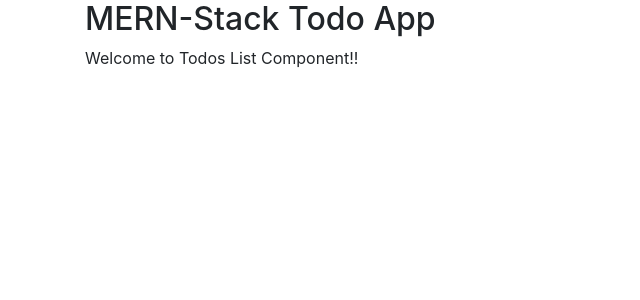
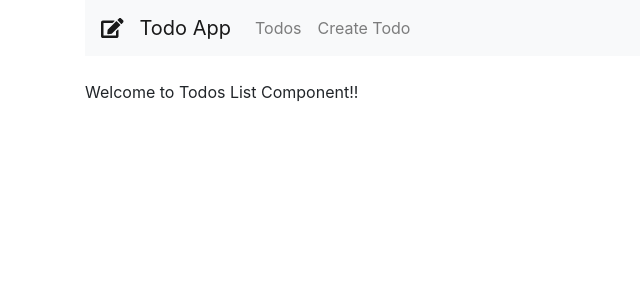
Before and after one commit to Mekarosi/pets_events_todo, a React (Create React App) app in the folder frontend/: page / in a window 1280 px wide. Shown: the top 300 px of the page, without its empty margins (0-640 px from the left). Built offline with nearby package versions, Linux system fonts and the light colour scheme.

Commit message:
Create layout,Nav and add fontawesome icon

```diff
--- a/frontend/src/App.js
+++ b/frontend/src/App.js
@@ -9,12 +9,37 @@ import { library } from '@fortawesome/fontawesome-svg-core';
 import { faEdit } from '@fortawesome/free-solid-svg-icons';
 import { FontAwesomeIcon } from '@fortawesome/react-fontawesome';
 
+library.add(faEdit);
+
 class App extends Component {
   render() {
     return (
       <Router>
         <div className='container'>
-          <h2>MERN-Stack Todo App</h2>
+          <nav className='navbar navbar-expand-lg navbar-light bg-light'>
+            <Link to='/' className='navbar-brand'>
+              <FontAwesomeIcon icon={['fas', 'edit']} />
+            </Link>
+
+            <Link to='/' className='navbar-brand'>
+              Todo App
+            </Link>
+            <div className='collapase navbar-collapse'>
+              <ul className='navbar-nav mr-auto'>
+                <li className='navbar-item'>
+                  <Link to='/' className='nav-link'>
+                    Todos
+                  </Link>
+                </li>
+                <li className='navbar-item'>
+                  <Link to='/create' className='nav-link'>
+                    Create Todo
+                  </Link>
+                </li>
+              </ul>
+            </div>
+          </nav>
+          <br />
 
           <Route path='/' exact component={Todos_List} />
           <Route path='/edit/:id' component={Edit_Todo} />
```
